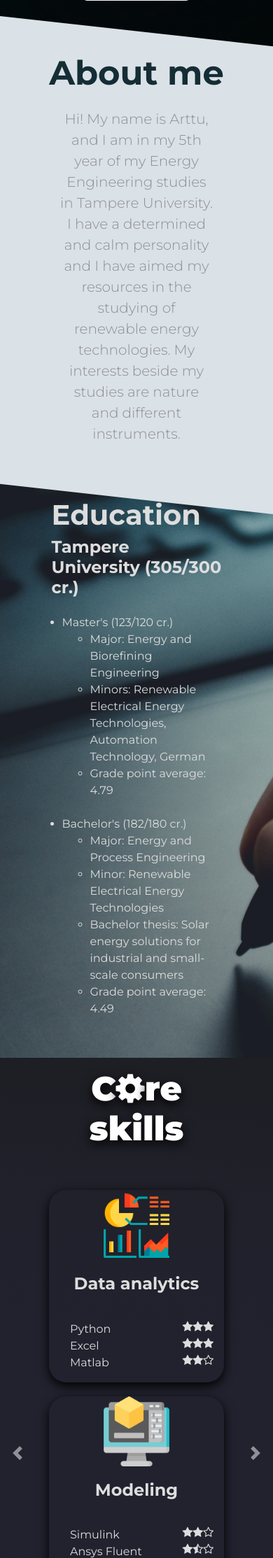
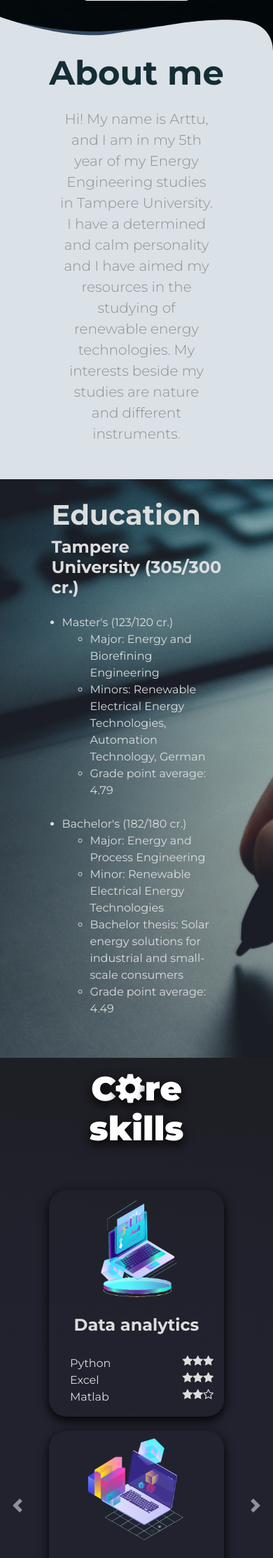
Before and after one commit to arttujuhani/Arttu-Virtanen, a Flask app: page / in a window 390 px wide; the page is wider, and only the part inside the window is pictured. Shown: the part 588-2815 px from the top of that part at 70% size. Run offline with Flask 2, Linux system fonts and the light colour scheme.

Commit message:
image added

```diff
--- a/static/styles.css
+++ b/static/styles.css
@@ -93,32 +93,6 @@ p {
     width: 100%;
     height: 50px;
 }
-
-.custom-shape-divider-bottom-1660130580 .shape-fill {
-    fill: #DAE1E7;
-}
-
-
-.custom-shape-divider-top-1660128423 {
-    position: absolute;
-    top: 0;
-    left: 0;
-    width: 100%;
-    overflow: hidden;
-    line-height: 0;
-}
-
-.custom-shape-divider-top-1660128423 svg {
-    position: relative;
-    display: block;
-    width: 100%;
-    height: 50px;
-}
-
-.custom-shape-divider-top-1660128423 .shape-fill {
-    fill: #DAE1E7;
-}
-
 
 .navbar {
     padding: 0 0 4.5rem;
@@ -216,12 +190,13 @@ p {
 }
 
 .carousel-image-big {
-    width: 100px;
-    padding-bottom: 20px;
+    width: 170px;
+    padding-bottom: 10px;
 }
 
+
 .carousel-heading {
-    padding-bottom: 30px;
+    padding-bottom: 20px;
 }
 
 .carousel-heading-padding {
@@ -248,10 +235,10 @@ p {
     }
 
     #skills {
-        height:850px;
+        height:950px;
     }
     .carousel-inner{
-        height:830px;
+        height:930px;
     }
 
     .certificate-button {
@@ -283,10 +270,10 @@ p {
 
 @media (max-width:768px) {
     #skills {
-        height:1150px;
+        height:1300px;
     }
     .carousel-inner{
-        height:1130px;
+        height:1280px;
     }
 
     .carousel-shadow-box {
--- a/templates/index.html
+++ b/templates/index.html
@@ -65,8 +65,11 @@
     </div>
 
     <div class="custom-shape-divider-bottom-1660130580">
-        <svg data-name="Layer 1" xmlns="http://www.w3.org/2000/svg" viewBox="0 0 1200 120" preserveAspectRatio="none">
-            <path d="M1200 120L0 16.48 0 0 1200 0 1200 120z" class="shape-fill"></path>
+        <svg class="separator" width="100%" height="120" viewBox="0.1 0.1 180 40" preserveAspectRatio="none">
+            <g transform="translate(-18.298844,-77.973964)">
+                <path style="fill:#30475E;" d="M 31.615583,86.351641 H 192.16499 v 26.901969 c 0,0 -32.03411,-14.237983 -59.62682,-12.72484 -22.34188,1.2252 -54.779359,9.72634 -54.779359,9.72634 0,0 -22.029534,3.62882 -34.471238,-1.88988 -12.441702,-5.51871 -11.67199,-22.013589 -11.67199,-22.013589 z" />
+                <path style="fill:#DAE1E7;" d="M 18.441597,78.106256 H 198.58126 v 39.288614 c 0,0 -43.10672,-27.825245 -73.47599,-19.687823 -30.369264,8.137423 -46.832208,12.548653 -46.832208,12.548653 0,0 -32.775418,8.05972 -46.735258,0 C 17.577964,102.19598 18.441597,78.106256 18.441597,78.106256 Z" />
+            </g>
         </svg>
     </div>
   </section>
@@ -90,6 +93,11 @@
 <!-- Education -->
 
 <section id="education">
+  <div class="shapedividers_com-7645">
+
+  </div>
+
+
   <div class="col-lg-7">
     <h1 class="left">Education</h1>
     <div class="left">
@@ -112,12 +120,6 @@
         </ul>
     </div>
   </div>
-
-    <div class="custom-shape-divider-top-1660128423">
-        <svg data-name="Layer 1" xmlns="http://www.w3.org/2000/svg" viewBox="0 0 1200 120" preserveAspectRatio="none">
-            <path d="M1200 120L0 16.48 0 0 1200 0 1200 120z" class="shape-fill"></path>
-        </svg>
-    </div>
   </section>
 
 
@@ -173,7 +175,7 @@
     <div class="carousel-item second-carousel">
         <div class="row">
             <img class="app-image-big" src="static/images/analysis.png" alt="Analytics-icon">
-            <h3 class="app-title-big">Data analytics</h3>
+            <h3 class="app-title-analysis">Data analytics</h3>
         </div>
         <div class="row">
             <div class="col-lg col-md-12 col-sm">
@@ -297,7 +299,7 @@
         <div class="row">
             <div class="col-lg col-md-12 col-sm">
                 <div class="row carousel-heading-padding">
-                    <img class="app-image" src="static/images/Website-logo.png"><h3>Website design</h3>
+                    <img class="app-image-website" src="static/images/Website-logo.png"><h3>Website design</h3>
                 </div>
                 <p class="left">
                     I've learned HTML, CSS, Bootstrap and also some JS on my spree time. This website is made by scratch.
```
Also changed, not shown: other parts of static/styles.css (+62 -8 lines), static/images/Website-logo.png, static/images/analysis.png, static/images/font.jpg (added), static/images/modeling-image.png, static/images/other.png.
